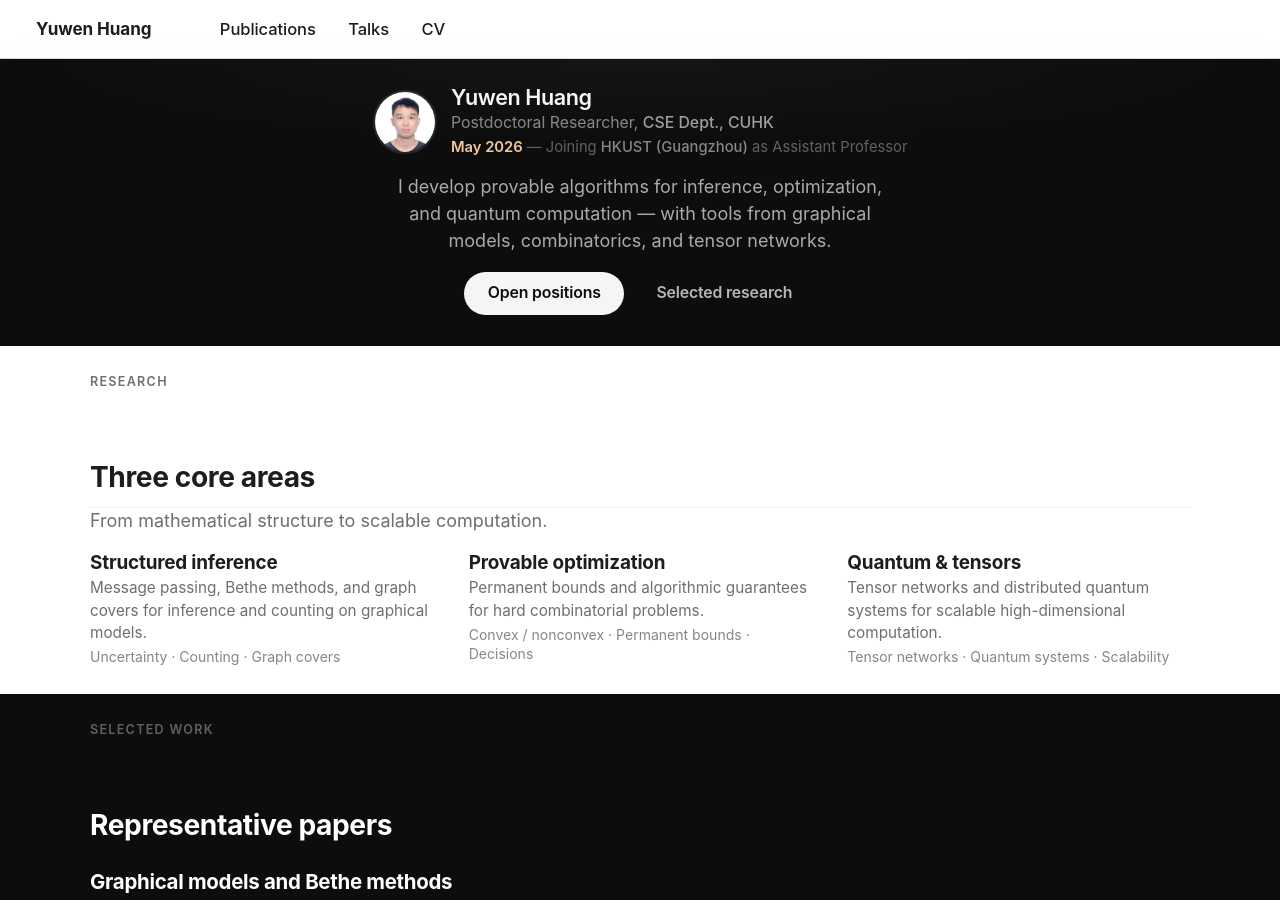
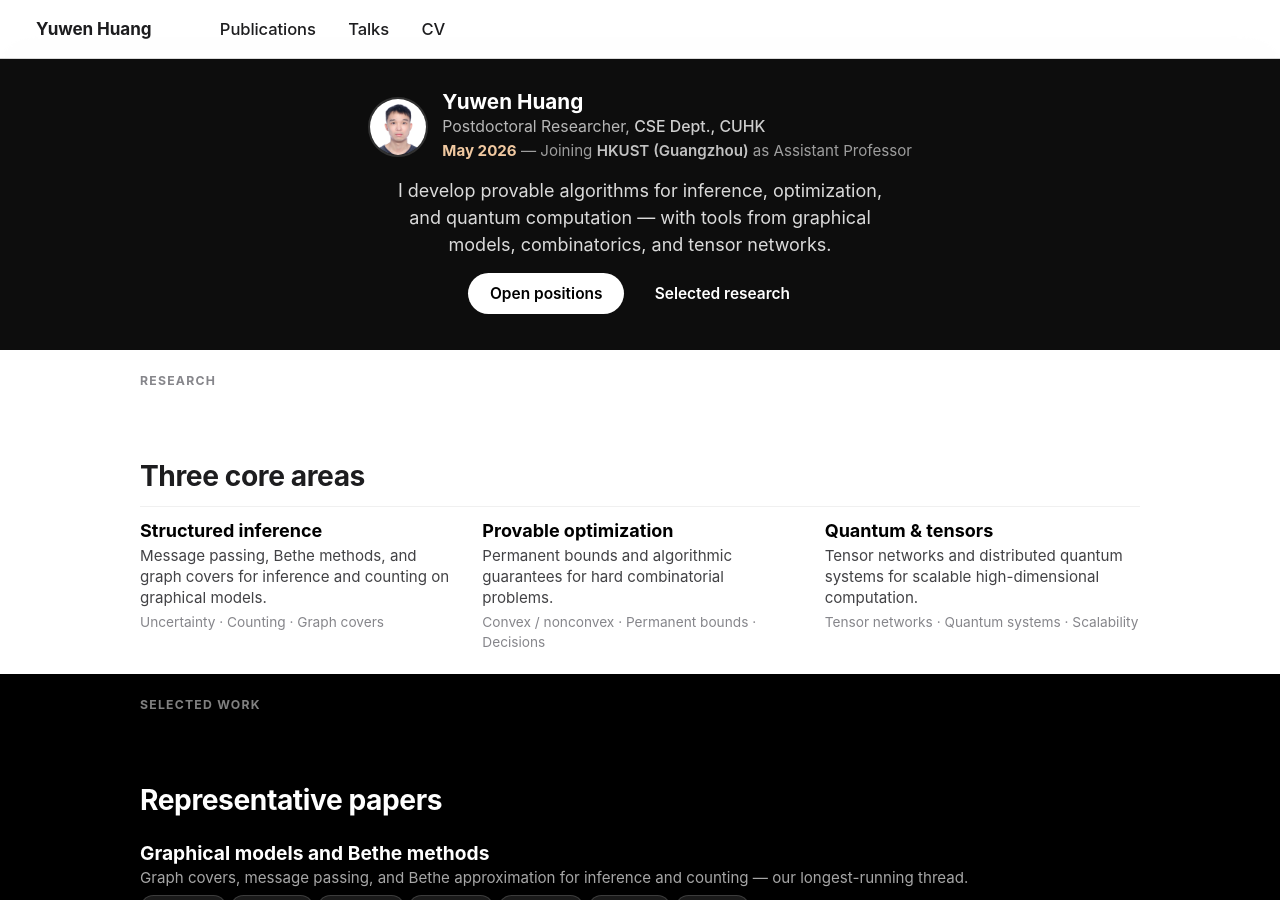
Before and after one commit to YuwenHuang0/YuwenHuang0.github.io, a Jekyll site: the page built from _pages/about.md, in a window 1280 px wide and 900 px high. Built offline with Jekyll 4.4.1, drawn with Linux system fonts in a browser that asks for light colours; a script that is not in the unit is left out; some of the changed lines change nothing that is shown.

Commit message:
Update about.md

```diff
--- a/_pages/about.md
+++ b/_pages/about.md
@@ -21,121 +21,119 @@
 .splash .page__content h3 { margin: 0; }
 .splash .page__content a { text-decoration: none; }
 
-/* ── Sections ── */
-.s { width: 100%; padding: clamp(1.5rem, 3vh, 2.5rem) clamp(1.2rem, 4vw, 5rem); }
-.s-in { max-width: 1100px; width: 100%; margin: 0 auto; }
+/* ── Sections — tight padding ── */
+.s { width: 100%; padding: 1.2rem clamp(1.2rem, 4vw, 5rem); }
+.s-in { max-width: 1000px; width: 100%; margin: 0 auto; }
 
 /* ── HERO ── */
-.hero { background: #0d0d0d; color: #f5f5f7; text-align: center; position: relative; overflow: hidden; }
-.hero::before { content: ""; position: absolute; inset: 0; background: radial-gradient(ellipse 80% 50% at 50% 0%, rgba(255,255,255,.03) 0%, transparent 60%); pointer-events: none; }
-.hero .s-in { position: relative; z-index: 1; display: flex; flex-direction: column; align-items: center; }
+.hero { background: #0d0d0d; color: #fff; text-align: center; padding-top: 1.8rem; padding-bottom: 1.8rem; }
+.hero .s-in { display: flex; flex-direction: column; align-items: center; }
 
 .hero-id-row { display: flex; align-items: center; gap: .8rem; margin-bottom: .8rem; }
-.hero-photo { width: 64px; height: 64px; border-radius: 50%; object-fit: cover; border: 2px solid rgba(255,255,255,.1); flex-shrink: 0; }
+.hero-photo { width: 60px; height: 60px; border-radius: 50%; object-fit: cover; border: 2px solid rgba(255,255,255,.15); flex-shrink: 0; }
 .hero-id { text-align: left; }
-.hero-name { font-size: 1.2rem; font-weight: 600; color: #f5f5f7; line-height: 1.2; letter-spacing: -.02em; }
-.hero-aff { font-size: .88rem; color: rgba(255,255,255,.5); line-height: 1.3; margin-top: .1rem; }
-.hero-aff a { color: rgba(255,255,255,.6); font-weight: 500; }
+.hero-name { font-size: 1.15rem; font-weight: 700; color: #fff; line-height: 1.2; }
+.hero-aff { font-size: .88rem; color: rgba(255,255,255,.7); line-height: 1.3; margin-top: .1rem; }
+.hero-aff a { color: rgba(255,255,255,.8); font-weight: 500; }
 .hero-aff a:hover { color: #fff; }
-.hero-news { font-size: .82rem; color: rgba(255,255,255,.35); margin-top: .15rem; }
-.hero-news strong { color: #f0c8a0; font-weight: 600; }
-.hero-news a { color: rgba(255,255,255,.5); font-weight: 500; }
+.hero-news { font-size: .84rem; color: rgba(255,255,255,.6); margin-top: .15rem; }
+.hero-news strong { color: #f0c8a0; font-weight: 700; }
+.hero-news a { color: rgba(255,255,255,.75); font-weight: 600; }
 .hero-news a:hover { color: #fff; }
 
-.hero-intro { font-size: clamp(1rem, 1.5vw, 1.2rem); font-weight: 400; line-height: 1.5; color: rgba(255,255,255,.65); max-width: 520px; text-align: center; }
+.hero-intro { font-size: clamp(1rem, 1.5vw, 1.15rem); font-weight: 400; line-height: 1.5; color: rgba(255,255,255,.85); max-width: 520px; text-align: center; }
 
-.hero-cta { display: flex; flex-wrap: wrap; gap: .5rem; justify-content: center; margin-top: 1rem; }
-.btn { display: inline-flex; align-items: center; justify-content: center; height: 2.4rem; padding: 0 1.3rem; border-radius: 980px; font-size: .88rem; font-weight: 600; cursor: pointer; text-decoration: none !important; transition: all .25s ease; letter-spacing: -.01em; }
-.btn-light { background: #f5f5f7; color: #0d0d0d !important; }
-.splash .page__content .btn-light, .splash .page__content .btn-light:hover { color: #0d0d0d !important; text-decoration: none !important; }
-.btn-light:hover { background: #fff; box-shadow: 0 2px 12px rgba(255,255,255,.12); }
-.btn-ghost { background: transparent; border: 1.5px solid rgba(255,255,255,.2); color: rgba(255,255,255,.7) !important; }
-.splash .page__content .btn-ghost, .splash .page__content .btn-ghost:hover { color: rgba(255,255,255,.7) !important; text-decoration: none !important; }
-.btn-ghost:hover { border-color: rgba(255,255,255,.4); background: rgba(255,255,255,.04); }
+.hero-cta { display: flex; flex-wrap: wrap; gap: .5rem; justify-content: center; margin-top: .8rem; }
+.btn { display: inline-flex; align-items: center; justify-content: center; height: 2.3rem; padding: 0 1.2rem; border-radius: 980px; font-size: .86rem; font-weight: 600; cursor: pointer; text-decoration: none !important; transition: all .2s ease; }
+.btn-light { background: #fff; color: #000 !important; }
+.splash .page__content .btn-light, .splash .page__content .btn-light:hover { color: #000 !important; text-decoration: none !important; }
+.btn-light:hover { box-shadow: 0 2px 10px rgba(255,255,255,.15); }
+.btn-ghost { background: transparent; border: 1.5px solid rgba(255,255,255,.35); color: #fff !important; }
+.splash .page__content .btn-ghost, .splash .page__content .btn-ghost:hover { color: #fff !important; text-decoration: none !important; }
+.btn-ghost:hover { border-color: rgba(255,255,255,.6); background: rgba(255,255,255,.06); }
 
-/* ── Section headers ── */
-.sh { font-size: .7rem; font-weight: 600; letter-spacing: .1em; text-transform: uppercase; color: #6e6e73; margin-bottom: .25rem; }
-.sh2 { font-size: clamp(1.3rem, 2.5vw, 1.8rem); font-weight: 700; line-height: 1.1; letter-spacing: -.025em; color: #1d1d1f; }
-.sh-sub { margin-top: .3rem; font-size: .9rem; line-height: 1.45; color: #6e6e73; }
+/* ── Section headers — high contrast ── */
+.sh { font-size: .68rem; font-weight: 700; letter-spacing: .1em; text-transform: uppercase; color: #86868b; margin-bottom: .2rem; }
+.sh2 { font-size: clamp(1.25rem, 2.5vw, 1.7rem); font-weight: 800; line-height: 1.1; letter-spacing: -.025em; color: #000; }
 
 /* ── RESEARCH ── */
 .research { background: #fff; }
-.research-areas { display: grid; gap: 1rem; margin-top: 1rem; }
-@media (min-width: 800px) { .research-areas { grid-template-columns: repeat(3, 1fr); gap: 2rem; } }
-.ra-name { font-size: 1.05rem; font-weight: 700; color: #1d1d1f; letter-spacing: -.01em; line-height: 1.15; }
-.ra-desc { margin-top: .2rem; font-size: .85rem; line-height: 1.45; color: #6e6e73; }
-.ra-topics { margin-top: .25rem; font-size: .78rem; color: #86868b; line-height: 1.3; }
+.ra-grid { display: grid; gap: .8rem; margin-top: .8rem; }
+@media (min-width: 800px) { .ra-grid { grid-template-columns: repeat(3, 1fr); gap: 1.5rem; } }
+.ra-name { font-size: 1rem; font-weight: 700; color: #000; line-height: 1.15; }
+.ra-desc { margin-top: .15rem; font-size: .84rem; line-height: 1.4; color: #424245; }
+.ra-topics { margin-top: .2rem; font-size: .76rem; color: #86868b; }
 
 /* ── SELECTED WORK ── */
-.work { background: #0d0d0d; color: #f5f5f7; }
-.work .sh { color: rgba(255,255,255,.35); }
+.work { background: #000; color: #fff; }
+.work .sh { color: rgba(255,255,255,.5); }
 .work .sh2 { color: #fff; }
 
-.wf { margin-top: .8rem; padding-bottom: .8rem; border-bottom: 1px solid rgba(255,255,255,.07); }
-.wf-title { font-size: clamp(1.05rem, 1.6vw, 1.3rem); font-weight: 700; color: #fff; letter-spacing: -.015em; line-height: 1.15; }
-.wf-desc { margin-top: .25rem; font-size: .88rem; line-height: 1.45; color: rgba(255,255,255,.45); max-width: 600px; }
-.wc { display: flex; flex-wrap: wrap; gap: .25rem; margin-top: .4rem; }
-.cite { display: inline-flex; align-items: center; padding: .2rem .5rem; border-radius: 980px; background: rgba(255,255,255,.07); border: 1px solid rgba(255,255,255,.08); color: rgba(255,255,255,.65) !important; font-size: .72rem; font-weight: 500; text-decoration: none !important; transition: all .2s; }
-.cite:hover { background: rgba(255,255,255,.14); color: #fff !important; }
+.wf { margin-top: .6rem; padding-bottom: .6rem; border-bottom: 1px solid rgba(255,255,255,.1); }
+.wf-title { font-size: clamp(1rem, 1.5vw, 1.2rem); font-weight: 700; color: #fff; line-height: 1.15; }
+.wf-desc { margin-top: .2rem; font-size: .84rem; line-height: 1.4; color: rgba(255,255,255,.65); }
+.wc { display: flex; flex-wrap: wrap; gap: .2rem; margin-top: .35rem; }
+.cite { display: inline-flex; align-items: center; padding: .18rem .45rem; border-radius: 980px; background: rgba(255,255,255,.1); border: 1px solid rgba(255,255,255,.15); color: rgba(255,255,255,.85) !important; font-size: .7rem; font-weight: 600; text-decoration: none !important; transition: all .15s; }
+.cite:hover { background: rgba(255,255,255,.2); color: #fff !important; }
 
-.work-areas { display: grid; gap: .8rem; margin-top: .8rem; }
-@media (min-width: 800px) { .work-areas { grid-template-columns: repeat(3, 1fr); } }
-.wa-name { font-size: .92rem; font-weight: 600; color: rgba(255,255,255,.8); }
-.wa-desc { margin-top: .1rem; font-size: .8rem; line-height: 1.4; color: rgba(255,255,255,.35); }
-.wa .wc { margin-top: .3rem; }
+.wa-grid { display: grid; gap: .6rem; margin-top: .6rem; }
+@media (min-width: 800px) { .wa-grid { grid-template-columns: repeat(3, 1fr); } }
+.wa-name { font-size: .9rem; font-weight: 700; color: #fff; }
+.wa-desc { margin-top: .1rem; font-size: .78rem; line-height: 1.35; color: rgba(255,255,255,.55); }
+.wa .wc { margin-top: .25rem; }
 
-.work-more { margin-top: 1rem; text-align: center; }
-.work-more a { font-size: .88rem; font-weight: 500; color: rgba(255,255,255,.4) !important; text-decoration: none !important; transition: color .2s; }
+.work-more { margin-top: .8rem; text-align: center; }
+.work-more a { font-size: .84rem; font-weight: 600; color: rgba(255,255,255,.6) !important; text-decoration: none !important; }
 .work-more a:hover { color: #fff !important; }
 .work-more a::after { content: " →"; }
 
 /* ── UPDATES ── */
 .updates { background: #f5f5f7; }
-.ul { margin-top: .6rem; }
-.ui { display: flex; gap: clamp(.8rem, 2vw, 1.5rem); padding: .45rem 0; border-bottom: 1px solid rgba(0,0,0,.05); align-items: baseline; }
-.ui:first-child { border-top: 1px solid rgba(0,0,0,.05); }
-.ud { font-size: .78rem; font-weight: 600; color: #86868b; min-width: 75px; flex-shrink: 0; }
-.ut { font-size: .88rem; font-weight: 600; color: #1d1d1f; line-height: 1.25; }
-.ut a { color: #1d1d1f !important; text-decoration: none !important; }
-.ut a:hover { color: #06c !important; }
-.uv { font-size: .78rem; color: #86868b; margin-top: .05rem; }
-.ub { display: inline-flex; padding: .1rem .4rem; border-radius: 980px; font-size: .6rem; font-weight: 700; letter-spacing: .04em; text-transform: uppercase; margin-left: .3rem; vertical-align: middle; background: rgba(0,0,0,.06); color: #6e6e73; }
+.u-list { margin-top: .5rem; }
+.u-item { display: flex; gap: clamp(.6rem, 1.5vw, 1.2rem); padding: .35rem 0; border-bottom: 1px solid rgba(0,0,0,.07); align-items: baseline; }
+.u-item:first-child { border-top: 1px solid rgba(0,0,0,.07); }
+.u-date { font-size: .76rem; font-weight: 700; color: #6e6e73; min-width: 72px; flex-shrink: 0; }
+.u-title { font-size: .86rem; font-weight: 600; color: #000; line-height: 1.25; }
+.u-title a { color: #000 !important; text-decoration: none !important; }
+.u-title a:hover { color: #06c !important; }
+.u-venue { font-size: .74rem; color: #6e6e73; }
+.u-badge { display: inline-flex; padding: .08rem .35rem; border-radius: 980px; font-size: .58rem; font-weight: 800; letter-spacing: .04em; text-transform: uppercase; margin-left: .25rem; vertical-align: middle; background: #e8fbe8; color: #1a7a2e; }
 
-/* ── JOIN ── */
-.join { background: #1d1d1f; color: #f5f5f7; }
+/* ── JOIN — high contrast white on dark ── */
+.join { background: #0d0d0d; color: #fff; padding-top: 1.8rem; padding-bottom: 1.8rem; }
 .join .s-in { display: flex; flex-direction: column; align-items: center; text-align: center; }
-.join-h { font-size: clamp(1.4rem, 3vw, 2.2rem); font-weight: 700; line-height: 1.1; letter-spacing: -.03em; color: #fff; }
-.join-desc { margin-top: .4rem; font-size: .9rem; line-height: 1.45; color: rgba(255,255,255,.5); max-width: 480px; }
+.join-h { font-size: clamp(1.6rem, 3.5vw, 2.6rem); font-weight: 800; line-height: 1.05; letter-spacing: -.035em; color: #fff; }
+.join-desc { margin-top: .4rem; font-size: .92rem; line-height: 1.4; color: rgba(255,255,255,.75); max-width: 460px; }
 
-.join-perks { display: grid; gap: .3rem; margin-top: .8rem; text-align: left; max-width: 440px; width: 100%; }
-.join-perk { display: flex; align-items: baseline; gap: .4rem; font-size: .85rem; line-height: 1.35; color: rgba(255,255,255,.65); }
-.join-perk::before { content: "→"; color: #f0c8a0; font-weight: 600; flex-shrink: 0; }
+.join-perks { display: grid; gap: .25rem; margin-top: .8rem; text-align: left; max-width: 440px; width: 100%; }
+.join-perk { display: flex; align-items: baseline; gap: .4rem; font-size: .86rem; line-height: 1.3; color: rgba(255,255,255,.9); }
+.join-perk::before { content: "→"; color: #f0c8a0; font-weight: 700; flex-shrink: 0; }
 
-.join-roles { display: flex; flex-wrap: wrap; gap: .3rem; justify-content: center; margin-top: .8rem; }
-.join-role { padding: .25rem .8rem; border-radius: 980px; border: 1px solid rgba(255,255,255,.12); font-size: .8rem; font-weight: 500; color: rgba(255,255,255,.6); background: rgba(255,255,255,.04); }
+.join-roles { display: flex; flex-wrap: wrap; gap: .3rem; justify-content: center; margin-top: .7rem; }
+.join-role { padding: .22rem .7rem; border-radius: 980px; border: 1.5px solid rgba(255,255,255,.3); font-size: .8rem; font-weight: 600; color: #fff; }
 
-.join-cta { margin-top: 1rem; }
-.btn-accent { background: #f0c8a0; color: #1d1d1f !important; font-weight: 700; }
-.splash .page__content .btn-accent, .splash .page__content .btn-accent:hover { color: #1d1d1f !important; text-decoration: none !important; }
-.btn-accent:hover { background: #f5d5b3; box-shadow: 0 3px 16px rgba(240,200,160,.25); }
+.join-cta { margin-top: .8rem; }
+.btn-accent { background: #f0c8a0; color: #000 !important; font-weight: 800; font-size: .9rem; height: 2.5rem; padding: 0 1.5rem; }
+.splash .page__content .btn-accent, .splash .page__content .btn-accent:hover { color: #000 !important; text-decoration: none !important; }
+.btn-accent:hover { background: #f5d5b3; box-shadow: 0 3px 16px rgba(240,200,160,.3); }
 
-.join-links { display: flex; justify-content: center; flex-wrap: wrap; gap: .2rem .8rem; margin-top: .6rem; }
-.join-links a { font-size: .78rem; font-weight: 500; color: rgba(255,255,255,.35) !important; text-decoration: none !important; transition: color .2s; }
-.join-links a:hover { color: rgba(255,255,255,.7) !important; }
+.join-links { display: flex; justify-content: center; flex-wrap: wrap; gap: .2rem .7rem; margin-top: .5rem; }
+.join-links a { font-size: .76rem; font-weight: 600; color: rgba(255,255,255,.5) !important; text-decoration: none !important; }
+.join-links a:hover { color: #fff !important; }
 
 /* ── Mobile ── */
 @media (max-width: 767px) {
-  .s { padding: 1.2rem 1rem; }
+  .s { padding: 1rem .8rem; }
+  .hero, .join { padding-top: 1.3rem; padding-bottom: 1.3rem; }
   .hero-id-row { flex-direction: column; text-align: center; }
   .hero-id { text-align: center; }
-  .ui { flex-direction: column; gap: .05rem; }
-  .ud { min-width: auto; }
+  .u-item { flex-direction: column; gap: .02rem; }
+  .u-date { min-width: auto; }
 }
 @media (min-width: 768px) and (max-width: 1023px) {
-  .research-areas { grid-template-columns: repeat(2, 1fr); }
+  .ra-grid { grid-template-columns: repeat(2, 1fr); }
 }
 
-/* Skip nav */
 .skip-nav { position: absolute; top: -100%; left: 50%; transform: translateX(-50%); padding: .5rem 1.2rem; border-radius: 980px; background: #06c; color: #fff !important; font-size: .85rem; font-weight: 600; text-decoration: none !important; z-index: 9999; }
 .skip-nav:focus { top: .8rem; }
 </style>
@@ -166,8 +164,7 @@
 <div class="s-in">
   <div class="sh">Research</div>
   <h2 class="sh2">Three core areas</h2>
-  <p class="sh-sub">From mathematical structure to scalable computation.</p>
-  <div class="research-areas">
+  <div class="ra-grid">
     <div>
       <div class="ra-name">Structured inference</div>
       <div class="ra-desc">Message passing, Bethe methods, and graph covers for inference and counting on graphical models.</div>
@@ -205,7 +202,7 @@
       <a class="cite" href="https://arxiv.org/abs/2506.16250">[TIT-sub]</a>
     </div>
   </div>
-  <div class="work-areas">
+  <div class="wa-grid">
     <div class="wa">
       <div class="wa-name">Tensor methods</div>
       <div class="wa-desc">Tensor-network methods for high-dimensional computation.</div>
@@ -242,22 +239,22 @@
 <div class="s-in">
   <div class="sh">Latest</div>
   <h2 class="sh2">What's new</h2>
-  <div class="ul">
-    <div class="ui">
-      <div class="ud">May 2026</div>
-      <div><div class="ut">Joining HKUST (Guangzhou) as Assistant Professor <span class="ub">Starting</span></div><div class="uv">DSA Thrust, Information Hub</div></div>
+  <div class="u-list">
+    <div class="u-item">
+      <div class="u-date">May 2026</div>
+      <div><div class="u-title">Joining HKUST (Guangzhou) as Assistant Professor <span class="u-badge">Starting</span></div><div class="u-venue">DSA Thrust, Information Hub</div></div>
     </div>
-    <div class="ui">
-      <div class="ud">Mar 2026</div>
-      <div><div class="ut"><a href="{{ '/publication/scalable-distributed-quantum-optimization-factor-graph' | relative_url }}">Scalable Distributed Quantum Optimization</a></div><div class="uv">Submitted to Quantum</div></div>
+    <div class="u-item">
+      <div class="u-date">Mar 2026</div>
+      <div><div class="u-title"><a href="{{ '/publication/scalable-distributed-quantum-optimization-factor-graph' | relative_url }}">Scalable Distributed Quantum Optimization</a></div><div class="u-venue">Submitted to Quantum</div></div>
     </div>
-    <div class="ui">
-      <div class="ud">Jul 2025</div>
-      <div><div class="ut"><a href="{{ '/publication/bethe-partition-function-graph-covers-extended' | relative_url }}">Graph-Cover-based Characterization of the Bethe Partition Function</a></div><div class="uv">Submitted to IEEE Trans. Inf. Theory</div></div>
+    <div class="u-item">
+      <div class="u-date">Jul 2025</div>
+      <div><div class="u-title"><a href="{{ '/publication/bethe-partition-function-graph-covers-extended' | relative_url }}">Graph-Cover-based Characterization of the Bethe Partition Function</a></div><div class="u-venue">Submitted to IEEE Trans. Inf. Theory</div></div>
     </div>
-    <div class="ui">
-      <div class="ud">2024</div>
-      <div><div class="ut"><a href="{{ '/publication/degree-m-bethe-sinkhorn-permanent' | relative_url }}">Degree-M Bethe &amp; Sinkhorn Permanent</a></div><div class="uv">Published in IEEE Trans. Inf. Theory</div></div>
+    <div class="u-item">
+      <div class="u-date">2024</div>
+      <div><div class="u-title"><a href="{{ '/publication/degree-m-bethe-sinkhorn-permanent' | relative_url }}">Degree-M Bethe &amp; Sinkhorn Permanent</a></div><div class="u-venue">Published in IEEE Trans. Inf. Theory</div></div>
     </div>
   </div>
 </div>
```
